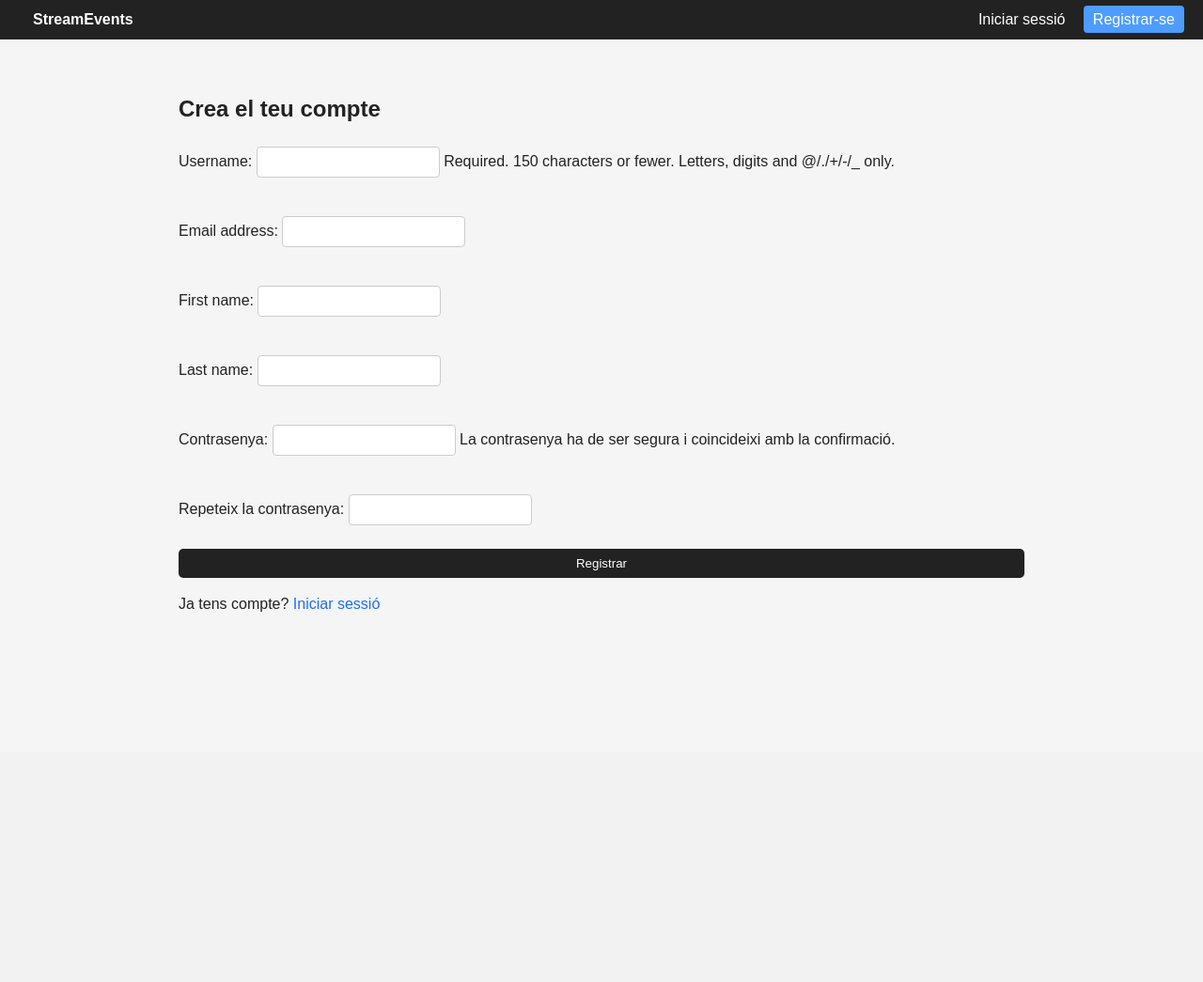
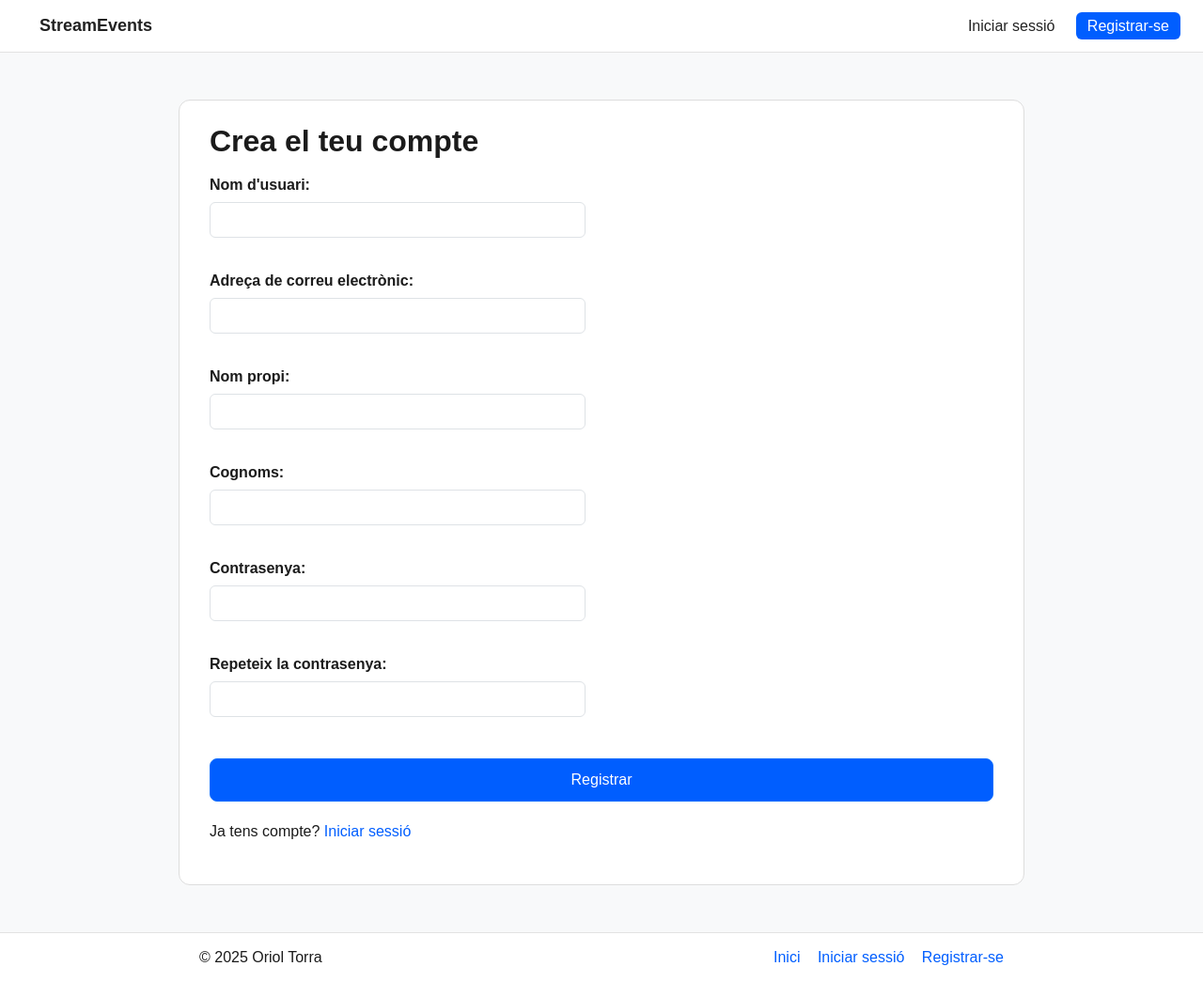
Before and after one commit to OriolTorraTudela/streamevents_OriolTorra, a Django app: page /users/register/ in a window 1280 px wide. Shown: the whole page at 94% size. Before the commit the page ends 651 px from the top, so only its background shows below. Run offline with Django 4.2, Linux system fonts and the light colour scheme.

Commit message:
tasca4 finalitzada

```diff
--- a/config/settings.py
+++ b/config/settings.py
@@ -52,7 +52,7 @@ DATABASES = {
     'default': {  # MOD
         'ENGINE': 'djongo',  # MOD: Motor djongo
         'NAME': 'streamevents_db',  # MOD: Nom BBDD
-        'ENFORCE_SCHEMA': True,  # MOD: Validació d'esquema
+        'ENFORCE_SCHEMA': False,  # MOD: Validació d'esquema
         'CLIENT': {  # MOD
             'host': 'mongodb://localhost:27017'  # MOD: Connexió Mongo
         }  # MOD
@@ -97,6 +97,7 @@ MESSAGE_TAGS = {  # MOD: Adaptació a classes Bootstrap
     messages.WARNING: 'warning',
     messages.ERROR: 'danger',
 }
+EMAIL_BACKEND = "django.core.mail.backends.console.EmailBackend"
 
 # (Opcional futur producció)
 # CSRF_COOKIE_SECURE = True  # MOD
--- a/requirements.txt
+++ b/requirements.txt
@@ -8,3 +8,4 @@ python-dotenv==1.0.0
 pytz==2025.2
 sqlparse==0.2.4
 tzdata==2025.2
+Faker==19.13.0
--- a/static/css/main.css
+++ b/static/css/main.css
@@ -1,131 +1,243 @@
+/* GLOBAL */
 body {
     margin: 0;
     font-family: sans-serif;
-    background: #f5f5f5;
-    color: #222;
+    background: #f2f3f5;
+    color: #1b1b1b;
 }
 
 /* NAVBAR */
 .navbar {
-    background: #222;
-    color: white;
-    padding: 12px 20px;
+    background: #ffffff;
+    border-bottom: 1px solid #e2e2e2;
+    padding: 14px 24px;
     display: flex;
     justify-content: space-between;
     align-items: center;
 }
+
 .navbar a {
-    color: white;
     text-decoration: none;
-    margin-left: 15px;
-}
-.navbar .brand {
-    font-weight: bold;
-}
-.navbar .register-btn {
-    background: #4e9cff;
-    padding: 6px 10px;
-    border-radius: 4px;
-}
-.navbar .logout {
-    color: #ff6b6b;
+    color: #222;
+    margin-left: 18px;
+    font-weight: 500;
 }
 
-/* CONTINGUT */
+.navbar .brand {
+    font-weight: 700;
+    font-size: 18px;
+}
+
+.navbar .btn-primary {
+    background: #005eff;
+    padding: 6px 12px;
+    border-radius: 6px;
+    color: white !important;
+}
+
+.navbar .logout {
+    color: #d9534f;
+}
+
+/* CONTENIDOR PRINCIPAL */
 .container {
-    max-width: 700px;
-    margin: 40px auto;
-    padding: 0 15px;
+    max-width: 900px;
+    background: white;
+    margin: 50px auto;
+    padding: 32px;
+    border-radius: 12px;
+    border: 1px solid #ddd;
+}
+
+/* TÍTOLS */
+h1, h2 {
+    margin-top: 0;
+    margin-bottom: 16px;
+    font-weight: 600;
+}
+
+/* TEXT */
+p {
+    margin: 10px 0 20px;
+}
+
+/* ENLLAÇOS */
+a {
+    color: #005eff;
+    text-decoration: none;
+}
+a:hover {
+    text-decoration: underline;
 }
 
 /* FORMULARIS */
 form {
     display: flex;
     flex-direction: column;
-    gap: 10px;
-}
-input, textarea, button {
-    padding: 8px;
-    border: 1px solid #ccc;
-    border-radius: 4px;
-}
-button {
-    background: #222;
-    color: white;
-    cursor: pointer;
-}
-button:hover {
-    background: #444;
+    gap: 16px;
 }
 
-/* MISSATGES */
+input, textarea, select {
+    padding: 10px 12px;
+    border: 1px solid #cfcfcf;
+    border-radius: 8px;
+    font-size: 15px;
+    background: #ffffff;
+}
+
+input:focus, textarea:focus, select:focus {
+    border-color: #005eff;
+    outline: none;
+}
+
+/* BOTONS */
+/* BOTONS */
+.btn {
+    display: inline-block;
+    background: #e9e9e9;
+    padding: 10px 14px;
+    border-radius: 8px;
+    text-decoration: none !important;
+    font-weight: 500;
+    color: #222 !important;
+    transition: 0.2s;
+    margin-right: 6px;
+}
+
+.btn:hover {
+    background: #d7d7d7;
+}
+
+.btn-primary {
+    background: #005eff !important;
+    color: white !important;
+}
+
+.btn-primary:hover {
+    background: #0041b8 !important;
+}
+
+
+/* Missatges */
 .messages {
     list-style: none;
     padding: 0;
+    margin-bottom: 20px;
 }
 .msg {
+    padding: 12px;
+    border-radius: 6px;
     margin-bottom: 10px;
-    padding: 8px;
-    border-radius: 4px;
 }
-.msg.success { background: #c8ffc8; }
-.msg.error { background: #ffc8c8; }
-.msg.info { background: #c8dfff; }
+.msg.success { background: #d4ffd4; }
+.msg.error { background: #ffd4d4; }
+.msg.info { background: #d4e4ff; }
+.msg.warning { background: #fff4d4; }
+
+/* BOTONS ENLLAÇ */
+.btn {
+    display: inline-block;
+    background: #e9e9e9;
+    padding: 10px 14px;
+    border-radius: 8px;
+    text-decoration: none !important;
+    font-weight: 500;
+    color: #222 !important;
+    transition: 0.2s;
+    margin-right: 6px;
+}
+
+.btn:hover {
+    background: #d7d7d7;
+}
+
+.btn-primary {
+    background: #005eff !important;
+    color: white !important;
+}
+
+.btn-primary:hover {
+    background: #0041b8 !important;
+}
+
+
+/* PERFIL */
+.profile {
+    display: flex;
+    justify-content: space-between;
+    align-items: flex-start;
+    gap: 40px;
+}
+
+.profile-right .avatar {
+    width: 180px;
+    height: auto;
+    border-radius: 10px;
+    object-fit: cover;
+}
+
+
+/* BOTÓ A SOTA DEL PERFIL */
+.profile-actions {
+    margin-top: 30px;
+    text-align: left; /* o center si el vols centrat */
+}
 
 
 
 
 
-
-/* CONTINGUT CENTRAL */
-.container {
-    max-width: 900px;
-    margin: 60px auto;
-    padding: 0 20px;
+/* FORM GROUP */
+.form-group {
+    display: flex;
+    flex-direction: column;
+    margin-bottom: 18px;
+    max-width: 400px;
 }
 
-/* Títols */
-h1, h2 {
-    margin-bottom: 10px;
+.form-group label {
+    margin-bottom: 6px;
     font-weight: 600;
 }
 
-/* Text */
-p {
-    margin-bottom: 15px;
-    line-height: 1.5;
+/* CAMPS */
+.form-group input,
+.form-group textarea {
+    width: 100%;
 }
 
-/* Enllaços */
-a {
-    color: #1f6feb;
-    text-decoration: none;
+/* BOTÓ GUARDAR PLE AMPLE */
+.btn-full {
+    width: 100%;
+    margin-top: 10px;
 }
 
-a:hover {
-    text-decoration: underline;
+/* INPUT FILE BONIC */
+input[type="file"] {
+    padding: 6px;
+    background: #fff;
+    border-radius: 6px;
+}
+.field-error {
+    color: #b00020;
+    font-size: 14px;
+    margin-top: 6px;
 }
 
-/* Botons */
-button, .btn {
-    border: none;
-    padding: 8px 14px;
-    border-radius: 5px;
-    background: #222;
-    color: white;
-    cursor: pointer;
-    transition: 0.2s;
+.btn-full {
+    width: 100%;
 }
-
-button:hover, .btn:hover {
-    background: #444;
+.footer {
+  margin-top: 30px;
+  border-top: 1px solid #e2e2e2;
+  background: #fff;
 }
-
-/* Botó primari */
-.btn-primary, .register-btn {
-    background: #4e9cff;
+.footer .footer-inner {
+  max-width: 900px;
+  margin: 0 auto;
+  padding: 14px 22px;
+  display: flex;
+  justify-content: space-between;
+  align-items: center;
 }
-
-.btn-primary:hover, .register-btn:hover {
-    background: #1f6feb;
-}
+.footer nav a { margin-left: 14px; }
--- a/templates/base.html
+++ b/templates/base.html
@@ -1,21 +1,37 @@
+{% load static %}
 <!doctype html>
 <html lang="ca">
 <head>
-    {% load static %}
     <meta charset="utf-8">
     <title>{% block title %}StreamEvents{% endblock %}</title>
 
+    <!-- Bootstrap 5 -->
+    <link href="https://cdn.jsdelivr.net/npm/bootstrap@5.3.3/dist/css/bootstrap.min.css" rel="stylesheet">
+
+    <!-- CSS personalitzat -->
     <link rel="stylesheet" href="{% static 'css/main.css' %}">
 </head>
 
-<body>
+<body class="bg-light">
 
+    <!-- Barra de navegació -->
     {% include 'includes/navbar.html' %}
 
-    <main class="container">
+    <main class="container py-4">
+
+        <!-- Missatges (success, error, etc.) -->
         {% include 'includes/messages.html' %}
+
+        <!-- Contingut de cada pàgina -->
         {% block content %}{% endblock %}
+
     </main>
+
+    <!-- Peu de pàgina -->
+    {% include 'includes/footer.html' %}
+
+    <!-- JS Bootstrap -->
+    <script src="https://cdn.jsdelivr.net/npm/bootstrap@5.3.3/dist/js/bootstrap.bundle.min.js"></script>
 
 </body>
 </html>
--- a/templates/home.html
+++ b/templates/home.html
@@ -1,9 +1,8 @@
 {% extends "base.html" %}
-{% block title %}StreamEvents{% endblock %}
 {% block content %}
 
-<h1>🎉 StreamEvents</h1>
-<p>Benvingut/da a la plataforma!</p>
+<h1>StreamEvents</h1>
+<p>Benvingut a la plataforma!</p>
 
 {% if user.is_authenticated %}
     <a href="{% url 'users:profile' %}" class="btn btn-primary">Veure el meu perfil</a>
@@ -13,4 +12,5 @@
     <a href="{% url 'users:register' %}" class="btn">Registrar-se</a>
 {% endif %}
 
+
 {% endblock %}
--- /dev/null
+++ b/templates/includes/footer.html
@@ -0,0 +1,17 @@
+<footer class="footer">
+  <div class="footer-inner">
+    <span>© {% now "Y" %} Oriol Torra</span>
+    <nav>
+      <a href="{% url 'home' %}">Inici</a>
+
+      {% if user.is_authenticated %}
+        <a href="{% url 'users:profile' %}">El meu perfil</a>
+        <a href="{% url 'users:password_change' %}">Canviar contrasenya</a>
+        <a href="{% url 'users:logout' %}">Tancar sessió</a>
+      {% else %}
+        <a href="{% url 'users:login' %}">Iniciar sessió</a>
+        <a href="{% url 'users:register' %}">Registrar-se</a>
+      {% endif %}
+    </nav>
+  </div>
+</footer>
--- a/templates/includes/navbar.html
+++ b/templates/includes/navbar.html
@@ -1,15 +1,13 @@
 <nav class="navbar">
-    <div class="nav-left">
-        <a href="{% url 'home' %}" class="brand">StreamEvents</a>
-    </div>
+    <a href="{% url 'home' %}" class="brand">StreamEvents</a>
 
-    <div class="nav-right">
+    <div>
         {% if user.is_authenticated %}
             <a href="{% url 'users:profile' %}">Perfil</a>
             <a href="{% url 'users:logout' %}" class="logout">Tancar sessió</a>
         {% else %}
             <a href="{% url 'users:login' %}">Iniciar sessió</a>
-            <a href="{% url 'users:register' %}" class="register-btn">Registrar-se</a>
+            <a href="{% url 'users:register' %}" class="btn-primary">Registrar-se</a>
         {% endif %}
     </div>
 </nav>
--- a/templates/registration/register.html
+++ b/templates/registration/register.html
@@ -4,12 +4,63 @@
 
 <h2>Crea el teu compte</h2>
 
-<form method="post">
+<form method="post" class="form">
     {% csrf_token %}
-    {{ form.as_p }}
-    <button type="submit">Registrar</button>
+
+    <div class="form-group">
+        <label>Nom d'usuari:</label>
+        {{ form.username }}
+        {% if form.username.errors %}
+            <div class="field-error">{{ form.username.errors|striptags }}</div>
+        {% endif %}
+    </div>
+
+    <div class="form-group">
+        <label>Adreça de correu electrònic:</label>
+        {{ form.email }}
+        {% if form.email.errors %}
+            <div class="field-error">{{ form.email.errors|striptags }}</div>
+        {% endif %}
+    </div>
+
+    <div class="form-group">
+        <label>Nom propi:</label>
+        {{ form.first_name }}
+        {% if form.first_name.errors %}
+            <div class="field-error">{{ form.first_name.errors|striptags }}</div>
+        {% endif %}
+    </div>
+
+    <div class="form-group">
+        <label>Cognoms:</label>
+        {{ form.last_name }}
+        {% if form.last_name.errors %}
+            <div class="field-error">{{ form.last_name.errors|striptags }}</div>
+        {% endif %}
+    </div>
+
+    <div class="form-group">
+        <label>Contrasenya:</label>
+        {{ form.password1 }}
+        {% if form.password1.errors %}
+            <div class="field-error">{{ form.password1.errors|striptags }}</div>
+        {% endif %}
+    </div>
+
+    <div class="form-group">
+        <label>Repeteix la contrasenya:</label>
+        {{ form.password2 }}
+        {% if form.password2.errors %}
+            <div class="field-error">{{ form.password2.errors|striptags }}</div>
+        {% endif %}
+    </div>
+
+    <button type="submit" class="btn btn-primary btn-full">Registrar</button>
 </form>
 
-<p>Ja tens compte? <a href="{% url 'users:login' %}">Iniciar sessió</a></p>
+<p style="margin-top:20px;">
+    Ja tens compte?
+    <a href="{% url 'users:login' %}">Iniciar sessió</a>
+</p>
 
 {% endblock %}
--- a/users/forms.py
+++ b/users/forms.py
@@ -3,45 +3,73 @@ from django.contrib.auth.forms import AuthenticationForm
 from django.contrib.auth import get_user_model
 from django.contrib.auth.password_validation import validate_password
 from django.core.exceptions import ValidationError
+from django.core.validators import RegexValidator
 
 User = get_user_model()
 
 
 # 1.1 Formulari de Registre
 class CustomUserCreationForm(forms.ModelForm):
+    username = forms.CharField(
+        label="Nom d'usuari",
+        validators=[
+            RegexValidator(
+                regex=r'^[a-zA-Z0-9.@+\-_]+$',
+                message="El nom d'usuari només pot contenir lletres, números i els caràcters @ . + - _",
+            )
+        ],
+        widget=forms.TextInput(attrs={"class": "form-control", "autocomplete": "off"})
+    )
+
     password1 = forms.CharField(
         label="Contrasenya",
-        widget=forms.PasswordInput,
+        widget=forms.PasswordInput(attrs={"class": "form-control"}),
         help_text="La contrasenya ha de ser segura i coincideixi amb la confirmació."
     )
+
     password2 = forms.CharField(
         label="Repeteix la contrasenya",
-        widget=forms.PasswordInput
+        widget=forms.PasswordInput(attrs={"class": "form-control"})
     )
 
     class Meta:
         model = User
         fields = ["username", "email", "first_name", "last_name"]
+        widgets = {
+            "email": forms.EmailInput(attrs={"class": "form-control"}),
+            "first_name": forms.TextInput(attrs={"class": "form-control"}),
+            "last_name": forms.TextInput(attrs={"class": "form-control"}),
+        }
 
-    # Validació email únic
+    #  Validació email segura amb Djongo
     def clean_email(self):
         email = self.cleaned_data.get("email")
-        if User.objects.filter(email=email).exists():
+        if not email:
+            return email
+        try:
+            User.objects.get(email=email)
             raise ValidationError("Aquest email ja està registrat.")
-        return email
+        except User.DoesNotExist:
+            return email
 
-    # Validació coincidir contrasenyes i complexitat
+    #  Validació passwords
     def clean(self):
         cleaned_data = super().clean()
         password1 = cleaned_data.get("password1")
         password2 = cleaned_data.get("password2")
 
         if password1 and password2 and password1 != password2:
-            raise ValidationError("Les contrasenyes no coincideixen.")
+            self.add_error("password2", "Les contrasenyes no coincideixen.")
+            return cleaned_data
 
-        validate_password(password1)  # Aplica els validadors de Django
+        try:
+            validate_password(password1)
+        except ValidationError as e:
+            self.add_error("password1", e)
+
         return cleaned_data
 
+    #  Guardat segur
     def save(self, commit=True):
         user = super().save(commit=False)
         user.set_password(self.cleaned_data["password1"])
@@ -57,6 +85,9 @@ class CustomUserUpdateForm(forms.ModelForm):
         model = User
         fields = ["first_name", "last_name", "display_name", "bio", "avatar"]
         widgets = {
+            "first_name": forms.TextInput(attrs={"class": "form-control"}),
+            "last_name": forms.TextInput(attrs={"class": "form-control"}),
+            "display_name": forms.TextInput(attrs={"class": "form-control"}),
             "bio": forms.Textarea(attrs={"rows": 4, "class": "form-control"}),
             "avatar": forms.FileInput(attrs={"class": "form-control"}),
         }
@@ -67,19 +98,23 @@ class CustomUserUpdateForm(forms.ModelForm):
 class CustomAuthenticationForm(AuthenticationForm):
     username = forms.CharField(
         label="Usuari o Email",
-        widget=forms.TextInput(attrs={"autofocus": True})
+        widget=forms.TextInput(attrs={"autofocus": True, "class": "form-control"})
+    )
+    password = forms.CharField(
+        label="Contrasenya",
+        widget=forms.PasswordInput(attrs={"class": "form-control"})
     )
 
     def clean(self):
         username_or_email = self.cleaned_data.get("username")
         password = self.cleaned_data.get("password")
 
-        try:
-            # Si el que escriu és un email → buscar usuari
-            if "@" in username_or_email:
+        # Si sembla email → busquem usuari
+        if "@" in username_or_email:
+            try:
                 user = User.objects.get(email=username_or_email)
                 self.cleaned_data["username"] = user.username
-        except User.DoesNotExist:
-            pass  # Es provarà l'autenticació normal
+            except User.DoesNotExist:
+                pass
 
         return super().clean()
--- a/users/urls.py
+++ b/users/urls.py
@@ -1,4 +1,7 @@
 from django.urls import path
+from django.contrib.auth import views as auth_views
+from django.urls import reverse_lazy
+
 from .views import (
     register_view, login_view, logout_view,
     profile_view, edit_profile_view, public_profile_view
@@ -12,5 +15,25 @@ urlpatterns = [
     path("logout/", logout_view, name="logout"),
     path("profile/", profile_view, name="profile"),
     path("profile/edit/", edit_profile_view, name="edit_profile"),
+
+    # CANVIAR CONTRASENYA (usuari ja autenticat)
+    path(
+        "password-change/",
+        auth_views.PasswordChangeView.as_view(
+            template_name="registration/password_reset.html",
+            success_url=reverse_lazy("users:password_change_done")
+        ),
+        name="password_change",
+    ),
+
+    path(
+        "password-change/done/",
+        auth_views.PasswordChangeDoneView.as_view(
+            template_name="registration/password_reset.html"
+        ),
+        name="password_change_done",
+    ),
+
+    # PERFIL PÚBLIC (última perquè no tapi rutes)
     path("<str:username>/", public_profile_view, name="public_profile"),
 ]
--- a/users/views.py
+++ b/users/views.py
@@ -1,9 +1,9 @@
-from django.shortcuts import render
 from django.shortcuts import render, redirect, get_object_or_404
 from django.contrib.auth import login, logout
 from django.contrib.auth.decorators import login_required
 from django.contrib import messages
 from django.contrib.auth import get_user_model
+from django.db import DatabaseError
 
 from .forms import (
     CustomUserCreationForm,
@@ -19,10 +19,14 @@ def register_view(request):
     if request.method == "POST":
         form = CustomUserCreationForm(request.POST)
         if form.is_valid():
-            user = form.save()
-            login(request, user)  # Login automàtic
-            messages.success(request, "Compte creat correctament! 🎉")
-            return redirect("home")  # Redirecció confirmada
+            try:
+                user = form.save()
+                login(request, user)
+                messages.success(request, "Compte creat correctament! 🎉")
+                return redirect("home")
+            except DatabaseError:
+                messages.error(request, "Error inesperat. Torna-ho a provar.")
+        return render(request, "registration/register.html", {"form": form})
     else:
         form = CustomUserCreationForm()
 
@@ -55,9 +59,11 @@ def logout_view(request):
     messages.info(request, "Sessió tancada correctament.")
     return redirect("home")
 
-# HOME (pàgina principal)
+
+# HOME
 def home_view(request):
     return render(request, "home.html")
+
 
 # 2.4 PERFIL PROPI
 @login_required
@@ -72,7 +78,7 @@ def edit_profile_view(request):
         form = CustomUserUpdateForm(request.POST, request.FILES, instance=request.user)
         if form.is_valid():
             form.save()
-            messages.success(request, "Perfil actualitzat correctament ✅")
+            messages.success(request, "Perfil actualitzat correctament ")
             return redirect("users:profile")
     else:
         form = CustomUserUpdateForm(instance=request.user)
```
Also changed, not shown: templates/registration/login.html (+24 -5 lines), templates/registration/password_reset.html (added, +26 -0 lines), users/commands/seed_users.py (+10 -10 lines), users/templates/users/edit_profile.html (+28 -3 lines), users/templates/users/profile.html (+16 -8 lines).
